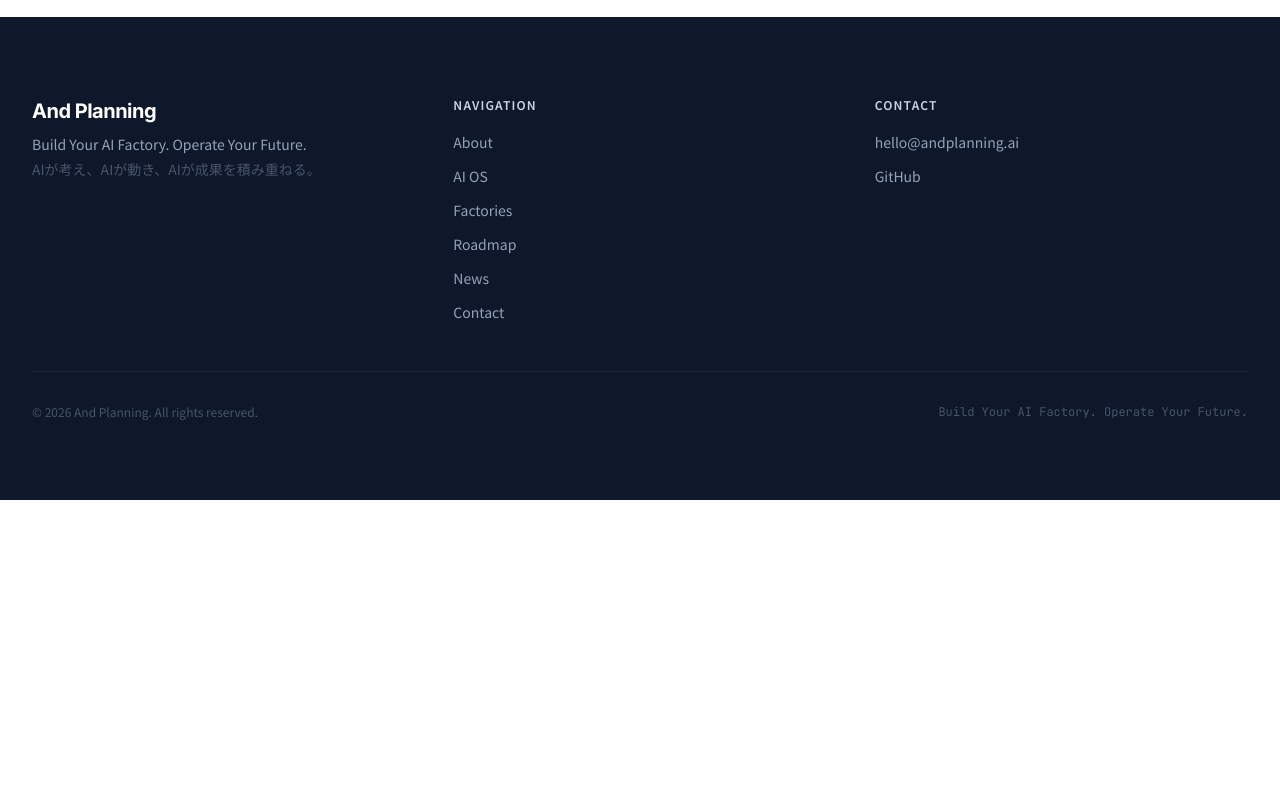
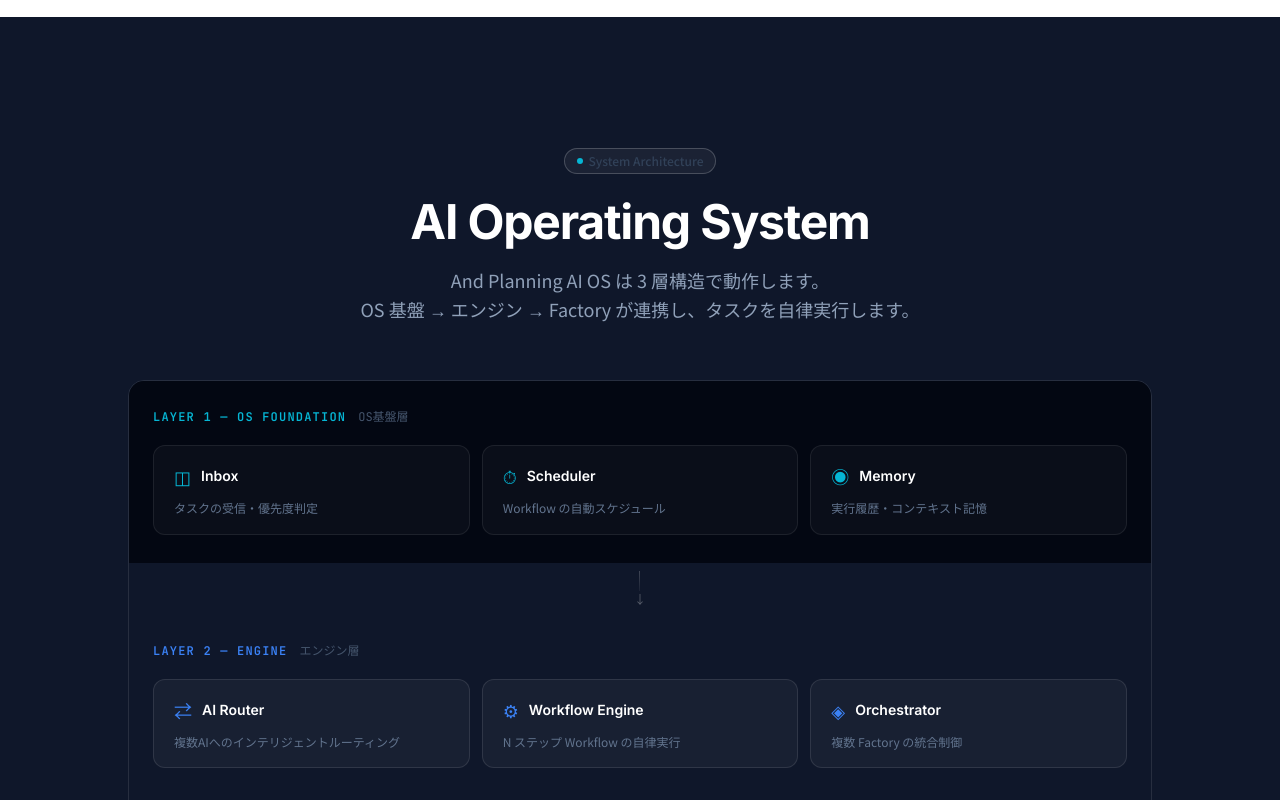
Before and after one commit to KazuyaKawate/andplanning-ai-os, a Next.js app in the folder website/: page / in a window 1280 px wide. Shown: the part 2000-2800 px from the top of the page. Before the commit the page ends 2500 px from the top, so only its background shows below. Built offline with nearby package versions, Linux system fonts and the light colour scheme.

Commit message:
[feat] Website Step6: AI OS セクション実装（3層アーキテクチャ図解・Multi-AI Routing説明）

```diff
--- a/website/app/page.tsx
+++ b/website/app/page.tsx
@@ -1,11 +1,13 @@
 import Hero  from '@/sections/Hero'
 import About from '@/sections/About'
+import AiOs  from '@/sections/AiOs'
 
 export default function HomePage() {
   return (
     <>
       <Hero />
       <About />
+      <AiOs />
     </>
   )
 }
--- /dev/null
+++ b/website/sections/AiOs.tsx
@@ -0,0 +1,184 @@
+'use client'
+
+import { motion } from 'motion/react'
+import SectionWrapper from '@/components/ui/SectionWrapper'
+import Badge from '@/components/ui/Badge'
+import { osLayers } from '@/data/site'
+
+/* ========== Animation ========== */
+
+const container = {
+  hidden:  {},
+  visible: { transition: { staggerChildren: 0.1 } },
+}
+const item = {
+  hidden:  { opacity: 0, y: 24 },
+  visible: { opacity: 1, y: 0, transition: { duration: 0.6, ease: [0.21, 0.47, 0.32, 0.98] as const } },
+}
+
+/* ========== Layer Colors ========== */
+
+const layerStyles: Record<string, { bg: string; border: string; label: string }> = {
+  foundation: { bg: 'bg-brand-deep-navy',  border: 'border-white/[0.08]', label: 'text-brand-cyan'       },
+  engine:     { bg: 'bg-brand-navy',        border: 'border-white/[0.10]', label: 'text-brand-blue-bright' },
+  factory:    { bg: 'bg-brand-navy-light',  border: 'border-white/[0.12]', label: 'text-white'             },
+}
+
+/* ========== Sub-components ========== */
+
+function ConnectorArrow() {
+  return (
+    <div className="flex justify-center py-2" aria-hidden="true">
+      <div className="flex flex-col items-center">
+        <div className="w-px h-5 bg-gradient-to-b from-white/20 to-white/5" />
+        <span className="text-white/30 text-xs">↓</span>
+      </div>
+    </div>
+  )
+}
+
+/* ========== Component ========== */
+
+export default function AiOs() {
+  const [foundation, engine, factory] = osLayers
+
+  return (
+    <SectionWrapper id="ai-os" background="dark">
+      <motion.div
+        variants={container}
+        initial="hidden"
+        whileInView="visible"
+        viewport={{ once: true, amount: 0.08 }}
+        className="max-w-5xl mx-auto"
+      >
+        {/* Header */}
+        <motion.div variants={item} className="text-center">
+          <Badge
+            variant="default"
+            className="border-white/20 bg-white/5 text-brand-cyan-glow"
+          >
+            System Architecture
+          </Badge>
+          <h2 className="mt-6 text-4xl lg:text-5xl font-bold font-heading text-white tracking-tight">
+            AI Operating System
+          </h2>
+          <p className="mt-5 text-lg text-slate-400 max-w-2xl mx-auto leading-relaxed">
+            And Planning AI OS は 3 層構造で動作します。
+            <br className="hidden sm:block" />
+            OS 基盤 → エンジン → Factory が連携し、タスクを自律実行します。
+          </p>
+        </motion.div>
+
+        {/* Architecture Diagram */}
+        <motion.div variants={item} className="mt-14">
+          <div className="rounded-2xl overflow-hidden border border-white/10">
+
+            {/* Layer 1: Foundation */}
+            <div className={`${layerStyles.foundation.bg} px-6 py-7`}>
+              <div className="flex items-center gap-3 mb-5">
+                <span className="text-xs font-mono font-semibold text-brand-cyan tracking-widest uppercase">
+                  Layer 1 — OS Foundation
+                </span>
+                <span className="text-xs text-slate-600 font-mono">{foundation.titleJa}</span>
+              </div>
+              <div className="grid grid-cols-1 sm:grid-cols-3 gap-3">
+                {foundation.components.map((c) => (
+                  <div
+                    key={c.id}
+                    className="rounded-xl border border-white/[0.08] bg-white/[0.03] px-5 py-4 hover:bg-white/[0.06] transition-colors"
+                  >
+                    <div className="flex items-center gap-2.5">
+                      <span className="text-lg text-brand-cyan" aria-hidden="true">{c.icon}</span>
+                      <span className="text-sm font-semibold text-white font-heading">{c.name}</span>
+                    </div>
+                    <p className="mt-2 text-xs text-slate-500 leading-relaxed">{c.descriptionJa}</p>
+                  </div>
+                ))}
+              </div>
+            </div>
+
+            <ConnectorArrow />
+
+            {/* Layer 2: Engine */}
+            <div className={`${layerStyles.engine.bg} px-6 py-7`}>
+              <div className="flex items-center gap-3 mb-5">
+                <span className="text-xs font-mono font-semibold text-brand-blue-bright tracking-widest uppercase">
+                  Layer 2 — Engine
+                </span>
+                <span className="text-xs text-slate-600 font-mono">{engine.titleJa}</span>
+              </div>
+              <div className="grid grid-cols-1 sm:grid-cols-3 gap-3">
+                {engine.components.map((c) => (
+                  <div
+                    key={c.id}
+                    className="rounded-xl border border-white/[0.10] bg-white/[0.04] px-5 py-4 hover:bg-white/[0.08] transition-colors"
+                  >
+                    <div className="flex items-center gap-2.5">
+                      <span className="text-lg text-brand-blue-bright" aria-hidden="true">{c.icon}</span>
+                      <span className="text-sm font-semibold text-white font-heading">{c.name}</span>
+                    </div>
+                    <p className="mt-2 text-xs text-slate-500 leading-relaxed">{c.descriptionJa}</p>
+                  </div>
+                ))}
+              </div>
+            </div>
+
+            <ConnectorArrow />
+
+            {/* Layer 3: Factory */}
+            <div className={`${layerStyles.factory.bg} px-6 py-7`}>
+              <div className="flex items-center gap-3 mb-5">
+                <span className="text-xs font-mono font-semibold text-white tracking-widest uppercase">
+                  Layer 3 — Factories
+                </span>
+                <span className="text-xs text-slate-600 font-mono">{factory.titleJa}</span>
+              </div>
+              <div className="grid grid-cols-2 sm:grid-cols-3 lg:grid-cols-6 gap-3">
+                {factory.components.map((c) => (
+                  <div
+                    key={c.id}
+                    className="rounded-xl border border-white/[0.12] bg-white/[0.05] px-4 py-4 text-center hover:bg-white/[0.10] transition-colors"
+                  >
+                    <span className="text-xl text-white/70" aria-hidden="true">{c.icon}</span>
+                    <p className="mt-2 text-xs font-semibold text-white font-heading">{c.name}</p>
+                    <p className="mt-1 text-[10px] text-slate-500">{c.descriptionJa}</p>
+                  </div>
+                ))}
+              </div>
+            </div>
+          </div>
+        </motion.div>
+
+        {/* Feature highlights */}
+        <motion.div variants={item} className="mt-12 grid grid-cols-1 sm:grid-cols-3 gap-6">
+          {[
+            {
+              icon: '⇄',
+              title: 'Multi-AI Routing',
+              body: 'GPT-4o / Claude / Gemini を用途に応じて自動選択。プロバイダー障害時も自動フォールバック。',
+            },
+            {
+              icon: '⚙',
+              title: 'N-Step Workflow',
+              body: 'ステップを定義するだけで自律実行。Human Approval・条件分岐・並列実行を標準サポート。',
+            },
+            {
+              icon: '◉',
+              title: 'Persistent Memory',
+              body: '実行履歴・コンテキストを記憶し、次の Workflow に活用。AIが賢くなり続ける基盤。',
+            },
+          ].map((f) => (
+            <div
+              key={f.title}
+              className="rounded-xl border border-white/10 bg-white/[0.03] px-6 py-5 hover:bg-white/[0.06] transition-colors"
+            >
+              <span className="text-2xl text-brand-cyan" aria-hidden="true">{f.icon}</span>
+              <h3 className="mt-3 text-base font-bold font-heading text-white">{f.title}</h3>
+              <p className="mt-2 text-sm text-slate-500 leading-relaxed">{f.body}</p>
+            </div>
+          ))}
+        </motion.div>
+      </motion.div>
+    </SectionWrapper>
+  )
+}
```
